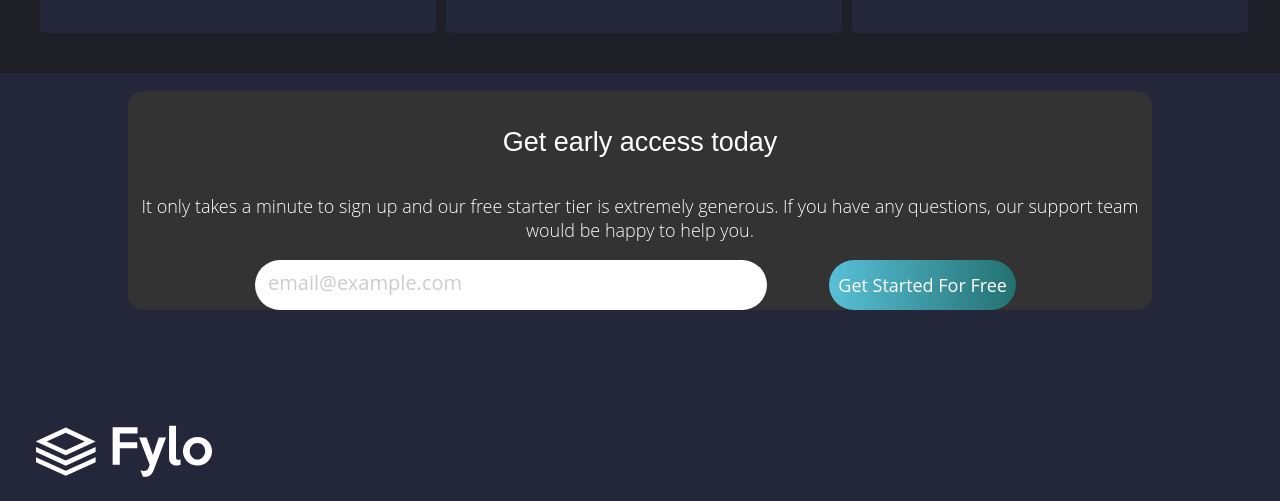
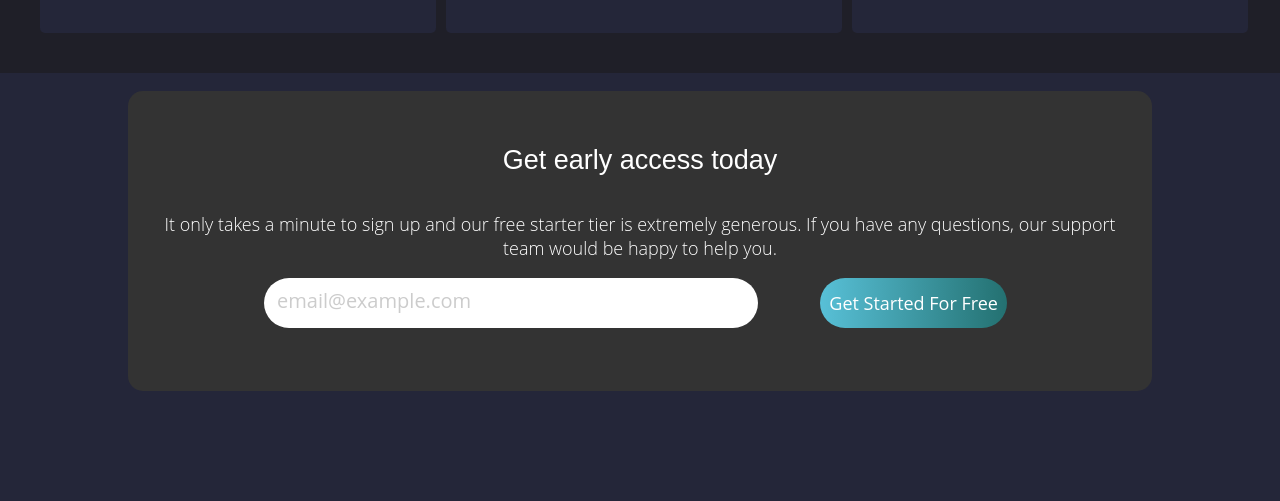
Before and after one commit to precious-adeyinka/fylolandingpage.github.io, a plain HTML site: page index.html in a window 1280 px wide. Shown: the part 2655-3156 px from the top of the page. Drawn offline with Linux system fonts and the light colour scheme.

Commit message:
Style: Updated styles.css

```diff
--- a/css/styles.css
+++ b/css/styles.css
@@ -357,12 +357,12 @@ main {
 */
 #subscribe {
   overflow-x: hidden;
-  /*max-width: 100%;*/
   width: 80%;
-  /*padding: 1em;*/
+  padding: 1em;
   margin: 1em auto;
   background: #333;
   border-radius: 15px;
+  height: 300px;
 }
 #subscribe-title {
   color: #fff;
```
